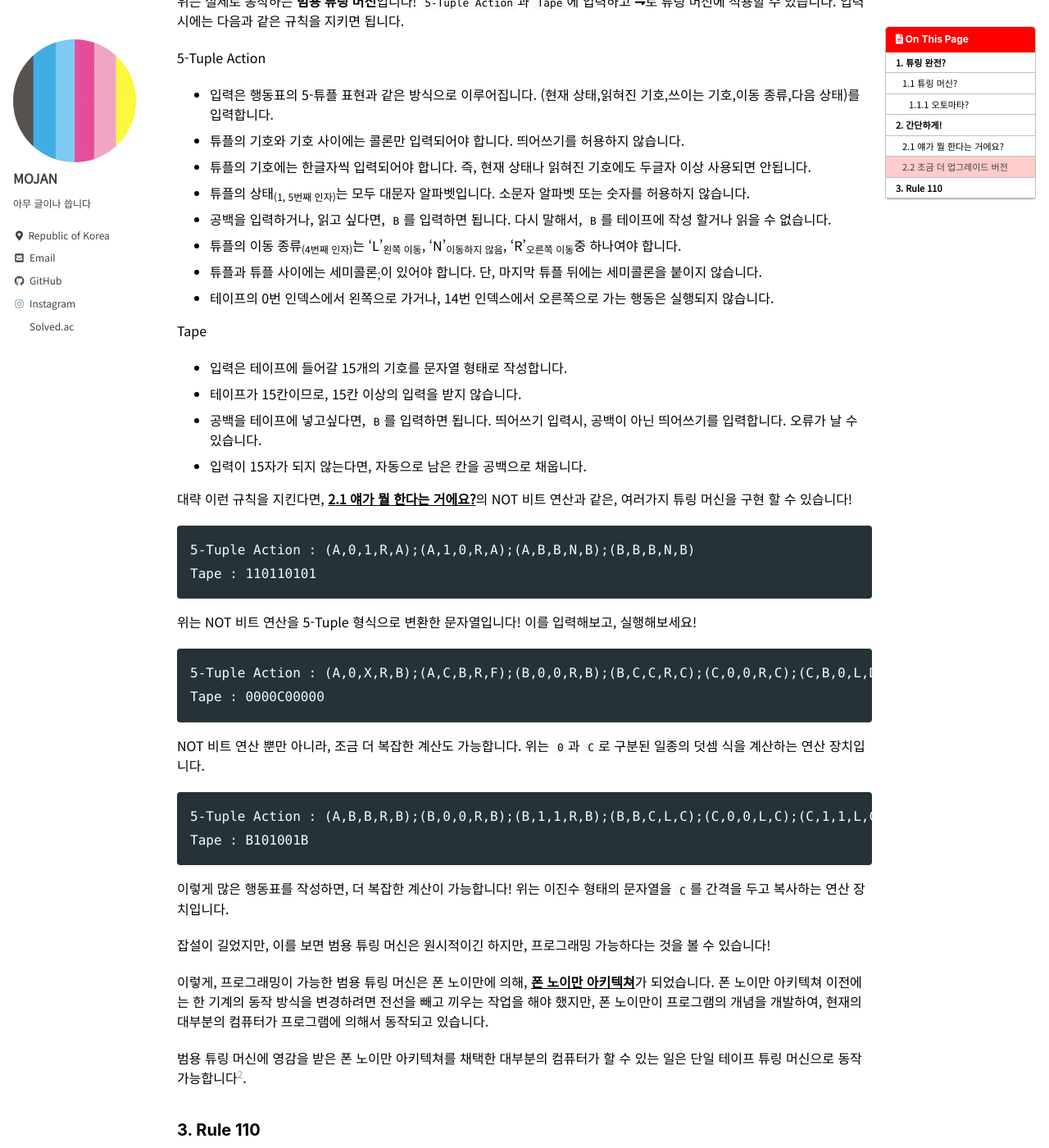
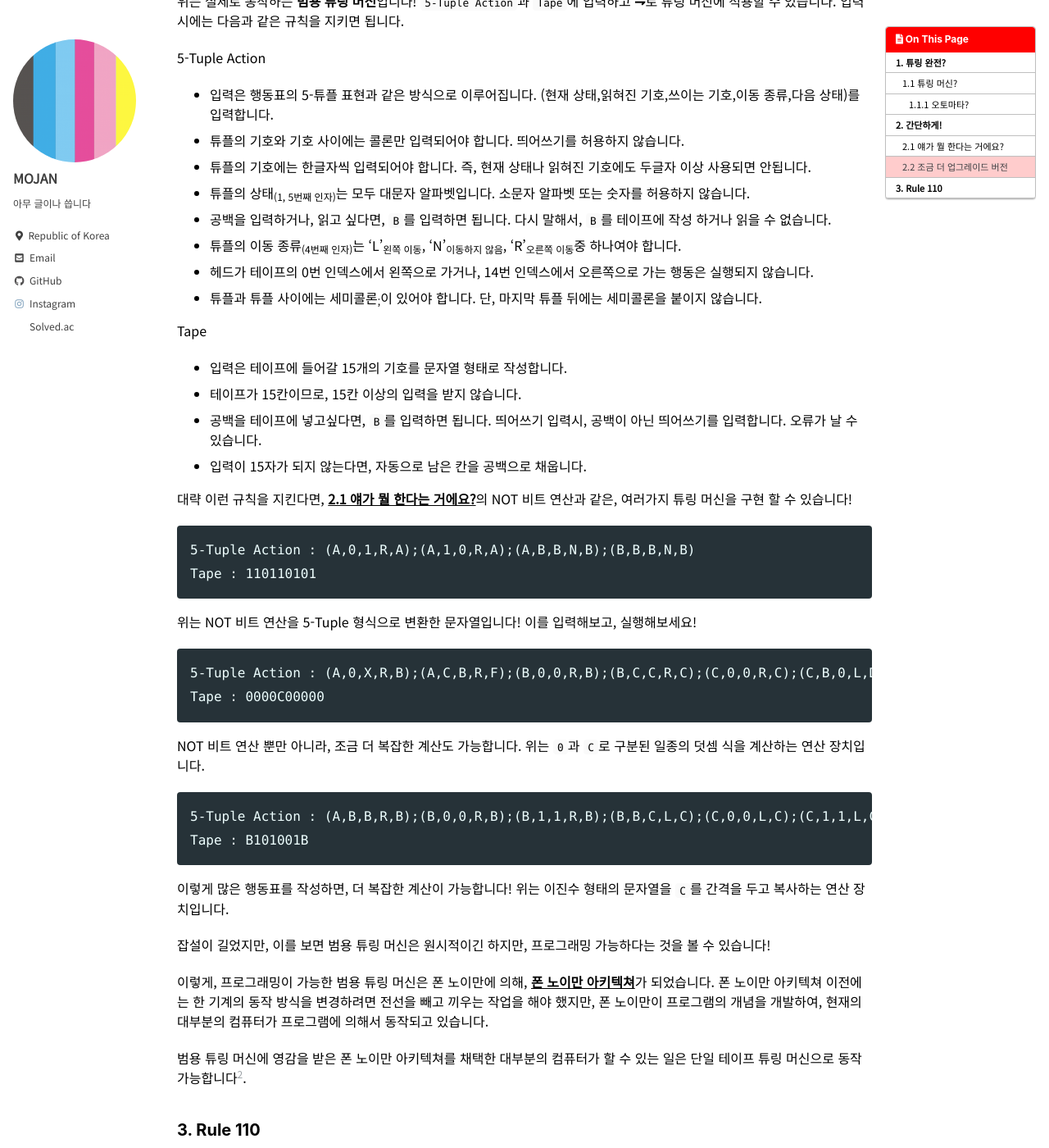
Before and after one commit to MOJAN3543/MOJAN3543.github.io, a Jekyll site: the page built from _posts/ProgrammingByHTML/2023-04-13-ProgrammingByHTML.md, in a window 1280 px wide and 1400 px high, scrolled down 3685 px. Shown: the whole window at 82% size. Built offline with Jekyll 4.4.1, drawn with Linux system fonts in a browser that asks for light colours; cached includes are drawn as plain includes; part of the change alters nothing that is shown.

Commit message:
Update 2023-04-13-ProgrammingByHTML.md

```diff
--- a/_posts/ProgrammingByHTML/2023-04-13-ProgrammingByHTML.md
+++ b/_posts/ProgrammingByHTML/2023-04-13-ProgrammingByHTML.md
@@ -71,10 +71,10 @@ script: "/assets/post-script/ProgrammingByHTML/TuringMachine.js"
 * 튜플의 기호와 기호 사이에는 콜론만 입력되어야 합니다. 띄어쓰기를 허용하지 않습니다.
 * 튜플의 기호에는 한글자씩 입력되어야 합니다. 즉, 현재 상태나 읽혀진 기호에도 두글자 이상 사용되면 안됩니다.
 * 튜플의 상태<sub>(1, 5번째 인자)</sub>는 모두 대문자 알파벳입니다. 소문자 알파벳 또는 숫자를 허용하지 않습니다.
-* 공백을 입력하거나, 읽고 싶다면, `B`를 입력하면 됩니다. 다시 말해서, `B`를 테이프에 작성 할거나 읽을 수 없습니다.
+* 공백을 입력하거나, 읽고 싶다면, `B`를 입력하면 됩니다. 다시 말해서, `B`를 테이프에 작성 하거나 읽을 수 없습니다.
 * 튜플의 이동 종류<sub>(4번째 인자)</sub>는 'L'<sub>왼쪽 이동</sub>, 'N'<sub>이동하지 않음</sub>, 'R'<sub>오른쪽 이동</sub>중 하나여야 합니다.
+* 헤드가 테이프의 0번 인덱스에서 왼쪽으로 가거나, 14번 인덱스에서 오른쪽으로 가는 행동은 실행되지 않습니다.
 * 튜플과 튜플 사이에는 세미콜론<sub>;</sub>이 있어야 합니다. 단, 마지막 튜플 뒤에는 세미콜론을 붙이지 않습니다.
-* 테이프의 0번 인덱스에서 왼쪽으로 가거나, 14번 인덱스에서 오른쪽으로 가는 행동은 실행되지 않습니다.
 
 Tape
 * 입력은 테이프에 들어갈 15개의 기호를 문자열 형태로 작성합니다.
@@ -195,6 +195,10 @@ HTML과 CSS가 튜링 완전성을 증명하는건, Rule 110을 동작시킴으
 	transform: rotate(130deg) translatex(0.5rem) scale(1.1);
 	transition: 0.1s;
 }
+.commitbutton:focus{
+	border: none;
+	outline:none;
+}
 .controller {
 	border: none;
 	box-shadow: none;
@@ -226,6 +230,10 @@ HTML과 CSS가 튜링 완전성을 증명하는건, Rule 110을 동작시킴으
 	transform: translatex(0.3rem) rotate(10deg);
 	transition: 0.2s;
 }
+.nextAct:focus{
+	border: none;
+	outline:none;
+}
 .refresh {
 	outline: none;
 	border: none;
@@ -244,6 +252,10 @@ HTML과 CSS가 튜링 완전성을 증명하는건, Rule 110을 동작시킴으
 .refresh:active{
 	transform: scale(1.2);
 	transition: 0.1s;
+}
+.refresh:focus{
+	border: none;
+	outline:none;
 }
 .autoAct {
 	border: none;
```
